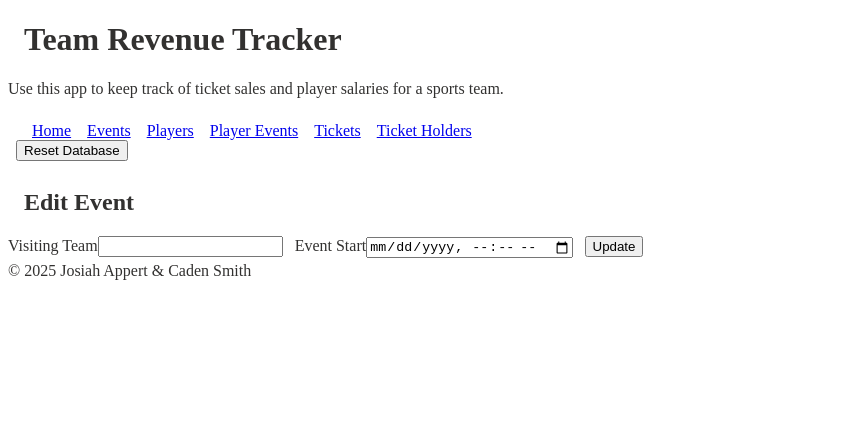
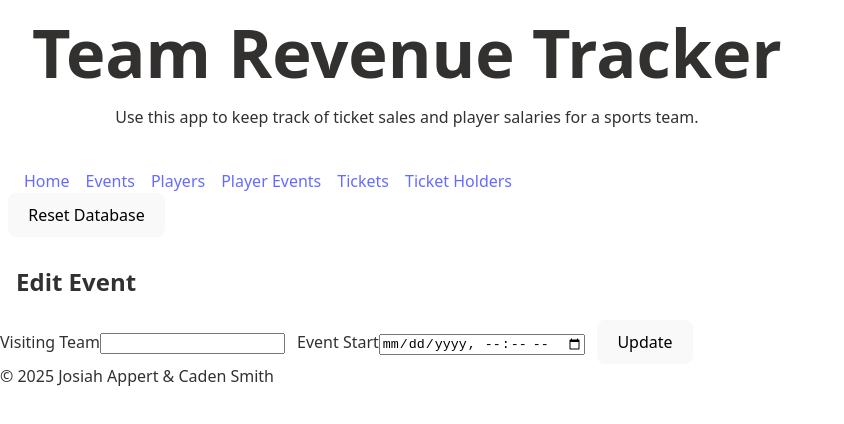
Before and after one commit to JosiahAppert/Term-Project, a React (Vite) app in the folder frontend/: page /events/update in a window 1280 px wide. Shown: the top 424 px of the page, without its empty margins (0-844 px from the left). Built offline with nearby package versions, Linux system fonts and the light colour scheme; no server answers.

Commit message:
updated css

```diff
--- a/frontend/src/App.css
+++ b/frontend/src/App.css
@@ -1,3 +1,19 @@
+.app {
+  display: flex;
+  flex-direction: column;
+  min-height: 100vh;
+}
+
+header {
+  padding: 1rem 2rem;
+  text-align: center;
+}
+
+header h1 {
+  font-size: 50pt;
+  margin: 0px;
+}
+
 #edit, #delete:hover {
     cursor: pointer;
 }
--- a/frontend/src/index.css
+++ b/frontend/src/index.css
@@ -7,8 +7,26 @@
 //      https://canvas.oregonstate.edu/courses/2017561/pages/exploration-web-
 //         application-technology-2?module_item_id=25645131
 // ############################################################################### */
+:root {
+    font-family: system-ui, Avenir, Helvetica, Arial, sans-serif;
+    line-height: 1.5;
+    font-weight: 400;
+    color-scheme: light dark;
+    color: rgba(255, 255, 255, 0.87);
+    background-color: #242424;
+    font-synthesis: none;
+    text-rendering: optimizeLegibility;
+    -webkit-font-smoothing: antialiased;
+    -moz-osx-font-smoothing: grayscale;
+}
+
 h1, h2 {
     margin-left: 16px;
+}
+
+h1 {
+    font-size: 3.2em;
+    line-height: 1.1;
 }
 
 table {
@@ -45,7 +63,13 @@
 }
 
 a {
+    color: #646cff;
+    font-weight: 500;
     margin-left: 16px;
+    text-decoration: inherit;
+}
+a:hover {
+    color: #535bf2;
 }
 
 .homepageDescription {
@@ -55,4 +79,41 @@
 body {
     background-color: #FFFFFF;
     color: #323130;
+    display: flex;
+    margin: 0;
+    min-height: 100vh;
+    min-width: 320px;
+    place-items: center;
 }
+
+button {
+  border-radius: 8px;
+  border: 1px solid transparent;
+  padding: 0.6em 1.2em;
+  font-size: 1em;
+  font-weight: 500;
+  font-family: inherit;
+  background-color: #1a1a1a;
+  cursor: pointer;
+  transition: border-color 0.25s;
+}
+button:hover {
+  border-color: #646cff;
+}
+button:focus,
+button:focus-visible {
+  outline: 4px auto -webkit-focus-ring-color;
+}
+
+@media (prefers-color-scheme: light) {
+  :root {
+    color: #213547;
+    background-color: #ffffff;
+  }
+  a:hover {
+    color: #747bff;
+  }
+  button {
+    background-color: #f9f9f9;
+  }
+}
```
Also changed, not shown: 4 other files (tests, documents, lock files or other folders).
